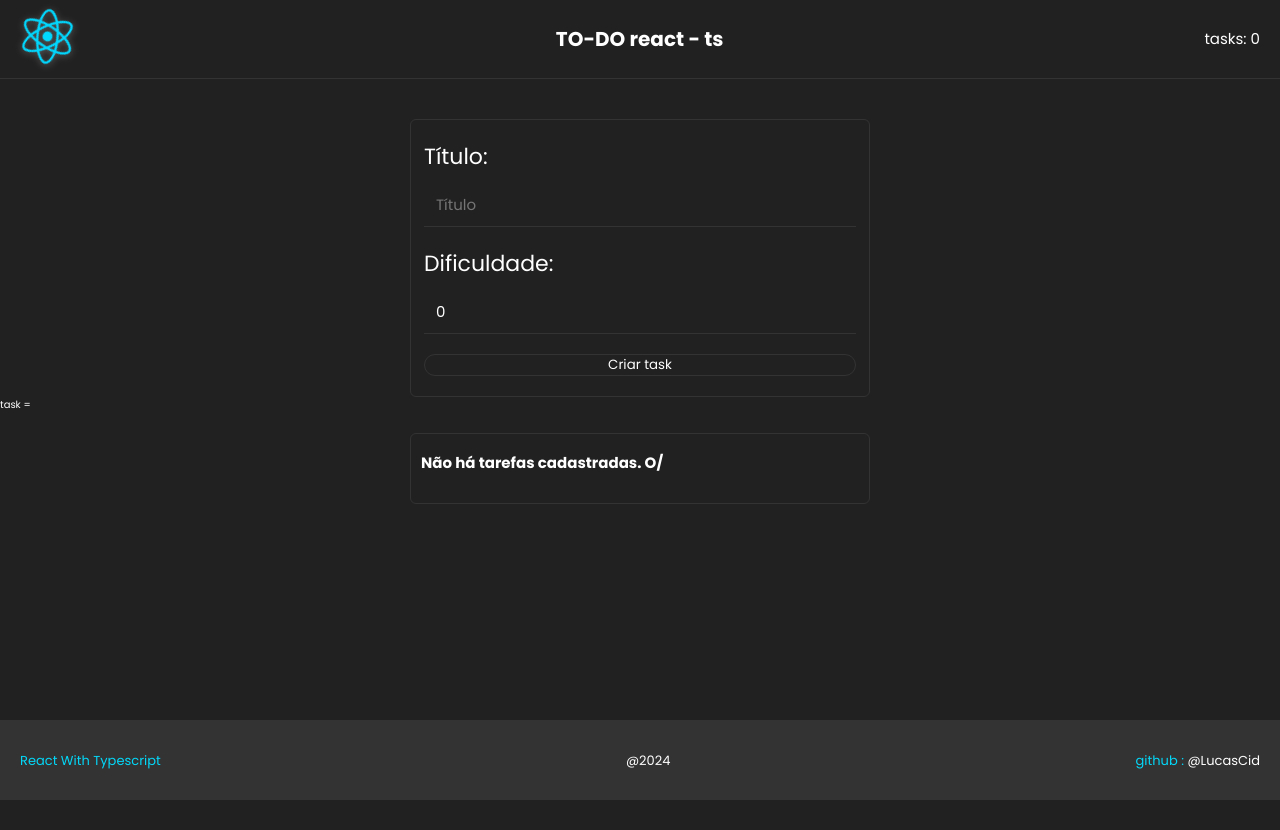
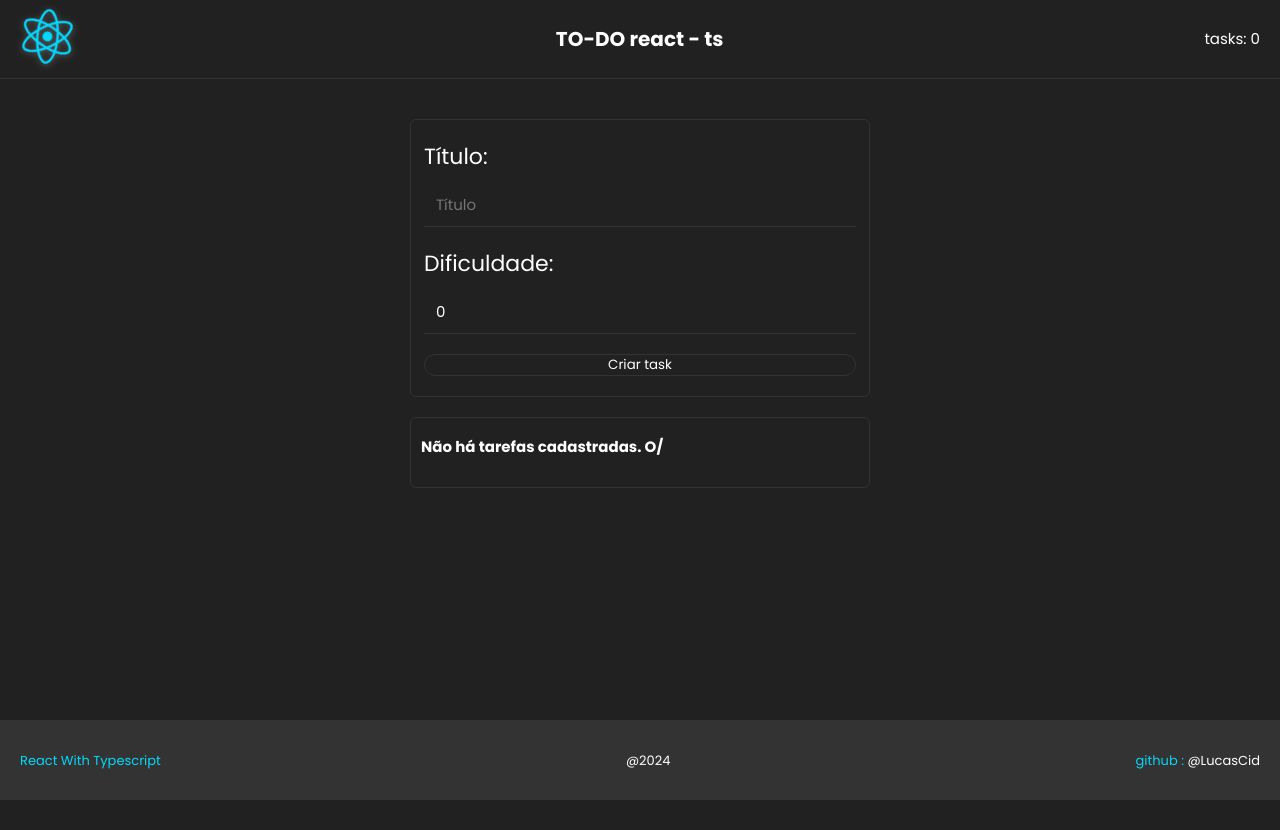
Before and after one commit to LuscaCid/todo-react-typescript, a React (Vite) app: page / in a window 1280 px wide. Built offline with nearby package versions, Linux system fonts and the light colour scheme.

Commit message:
bug fixed at app.ts

```diff
--- a/src/App.tsx
+++ b/src/App.tsx
@@ -44,8 +44,9 @@ function App(){
           <TaskForm
           btnTitle='Criar task'
           setTaskList={setTaskList}
-          taskList={taskList}/>
-          task = {taskToUpdate}
+          taskList={taskList}
+          task = {taskToUpdate}/>
+
           <TaskList
           handleDeleteTask = {handleDeleteTask}
           taskList={taskList}
--- a/src/components/TaskForm/index.tsx
+++ b/src/components/TaskForm/index.tsx
@@ -10,7 +10,7 @@ interface Props {
     //to perplexo que precisa diss tudo pra tipar
 }
  //vai receber o id do clickado
-export const TaskForm = ({btnTitle, taskList, setTaskList}: Props) => {
+export const TaskForm = ({task ,btnTitle, taskList, setTaskList}: Props) => {
     const [id, setId] = useState(0)
     const [taskTitle, setTaskTitle] = useState<string | undefined>('')
     const [difficultLevel, setDifficultLevel] = useState<null | number>(0)
```
